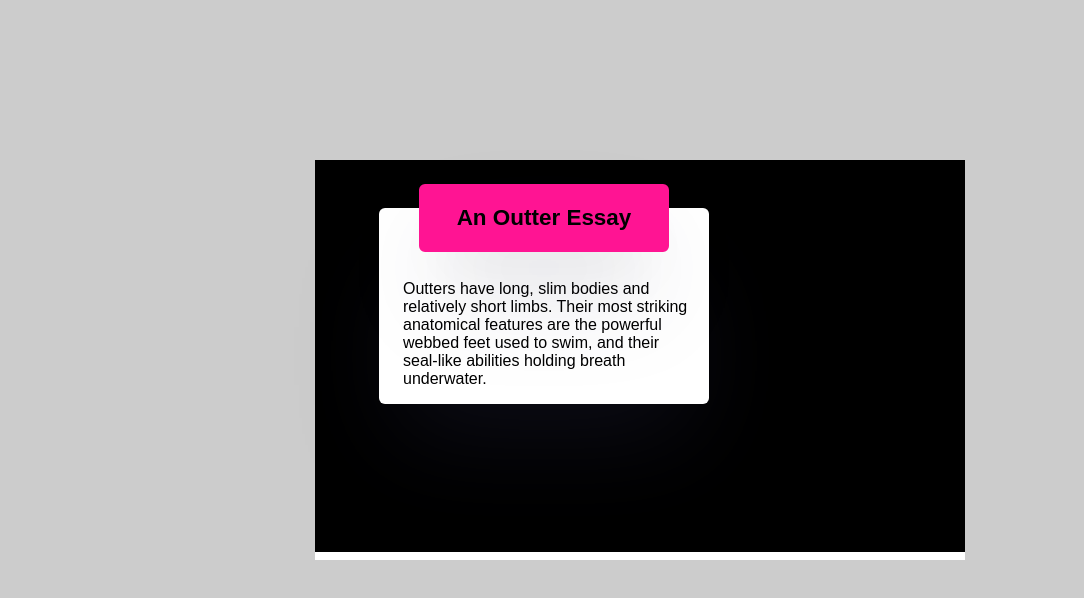
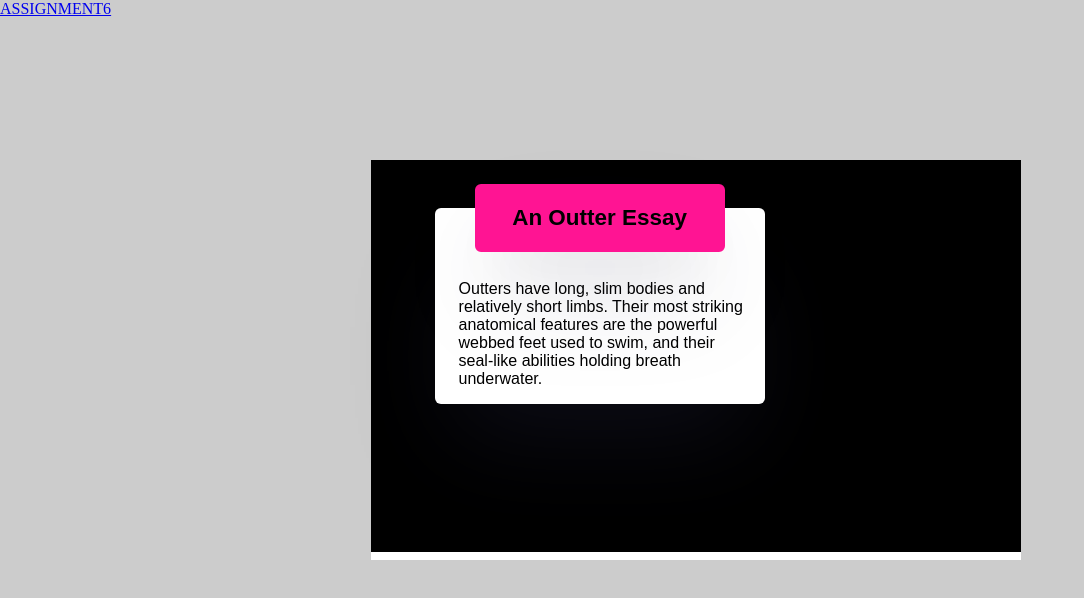
Before and after one commit to CodeRheem/Alt-school-Assignmentss, a plain HTML site: page index.html in a window 1280 px wide. Shown: the whole page, without its empty margins (0-1084 px from the left). Drawn offline with Linux system fonts and the light colour scheme.

Commit message:
CONNECTION

```diff
--- a/index.html
+++ b/index.html
@@ -6,6 +6,7 @@
     <meta name="author" content="Coderheem">
     <link rel="stylesheet" href="main.css">
     <title>Outter Essay</title>
+    <a href="Altschool-Assignment-6/index.html">ASSIGNMENT6</a>
 </head>
 <body>
     <main>
```
